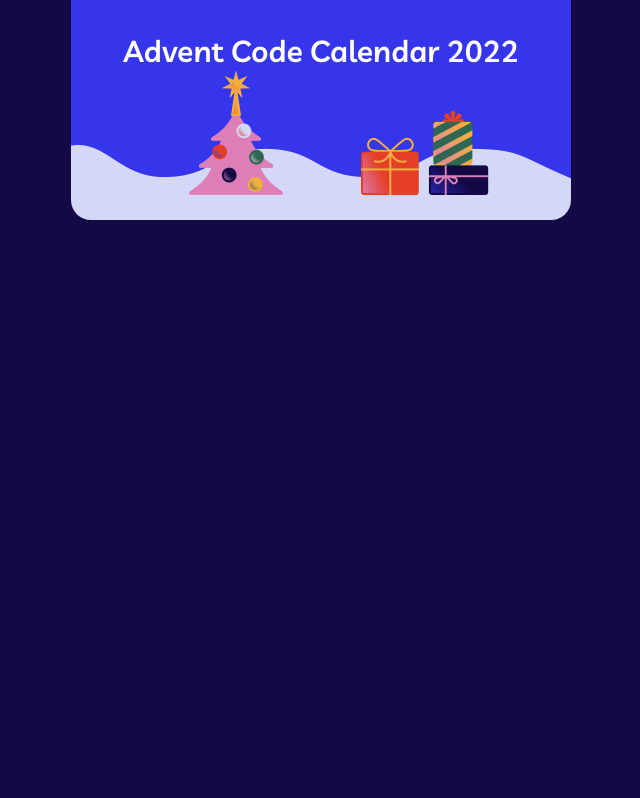
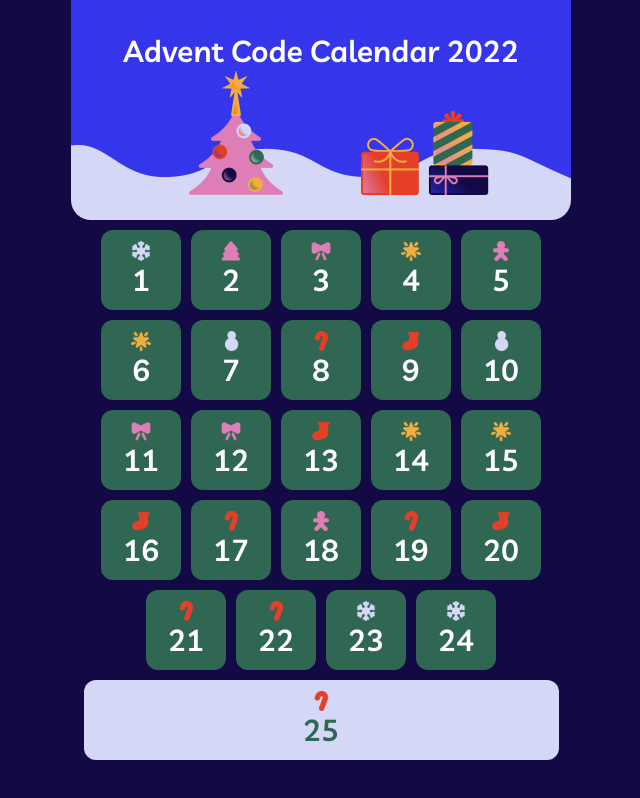
Before and after one commit to Pierfran992/react-advent-calendar, a React (Vite) app: page / in a window 1280 px wide. Shown: the whole page, without its empty margins (319-959 px from the left). Built offline with nearby package versions, Linux system fonts and the light colour scheme.

Commit message:
Creato il componente calendario con i giorni creati in modo dinamico attraverso l'utilizzo delle props e map;

```diff
--- a/src/App.css
+++ b/src/App.css
@@ -30,4 +30,45 @@ header {
   z-index: 1;
 }
 
-/* calendar */
+/* Calendario */
+
+.calendar {
+  padding: 5px;
+
+  display: flex;
+  justify-content: center;
+  flex-wrap: wrap;
+}
+
+.box {
+  width: 80px;
+  height: 80px;
+  margin: 5px;
+  border-radius: 12px;
+  background-color: #306753;
+
+  display: flex;
+  flex-direction: column;
+  align-items: center;
+  justify-content: center;
+}
+
+.box:last-child {
+  width: calc(100% - 15px);
+  color: #306753;
+  background-color: #d4d7f5;
+}
+
+.box-icon {
+  width: 20px;
+  height: 20px;
+}
+
+.box-date {
+  font-size: 30px;
+  font-weight: 600;
+}
+
+.box-opened {
+  opacity: 0.6;
+}
--- a/src/App.jsx
+++ b/src/App.jsx
@@ -3,13 +3,182 @@ import { useState } from 'react'
 import './App.css'
 import Container from './components/Container';
 import Header from './components/Header';
+import Calendar from './components/Calendar';
 // _____________________________________
 
+// DATI
+//DATI
+const source = [
+  {
+    "id": 0,
+    "type": "image",
+    "icon": "ico-neve",
+    "title": "gremlins",
+    "url": "images/gremlins.gif"
+  },
+  {
+    "id": 1,
+    "type": "image",
+    "icon": "ico-albero",
+    "title": "friends",
+    "url": "images/friends.gif"
 
+  },
+  {
+    "id": 2,
+    "type": "text",
+    "icon": "ico-fiocco",
+    "text": "Se fossi nato fra il 1647 al 1660 non avresti potuto festeggiare il Natale! In quegli anni fu bandito e cambiato in un giorno di digiuno."
+  },
+  {
+    "id": 3,
+    "type": "image",
+    "icon": "ico-stella",
+    "title": "home alone",
+    "url": "images/homealone.gif"
+  },
+  {
+    "id": 4,
+    "type": "text",
+    "icon": "ico-omino",
+    "text": "La stella di Natale sembra una pianta tipicamente invernale, invece nasce come cespuglio nel caldo del Messico ed era conosciuta fin dai tempi degli Aztechi"
+  },
+  {
+    "id": 5,
+    "type": "image",
+    "icon": "ico-stella",
+    "title": "Griffin",
+    "url": "images/griffin.gif"
+  },
+  {
+    "id": 6,
+    "type": "text",
+    "icon": "ico-pupazzo",
+    "text": "Babbo Natale non ha sempre indossato abiti rossi!Lo sapevi che anni fa indossava il verde?"
+  },
+  {
+    "id": 7,
+    "type": "text",
+    "icon": "ico-caramella",
+    "text": "Jingle Bells, Jingle Bells: non mentire, l’hai letta cantando. Sapevi che la canzone più famosa del natale è anche stata la prima cantata nello spazio?"
+  },
+  {
+    "id": 8,
+    "type": "image",
+    "icon": "ico-calza",
+    "title": "Skeleton",
+    "url": "images/skeleton.gif"
+  },
+  {
+    "id": 9,
+    "type": "text",
+    "icon": "ico-pupazzo",
+    "text": "Natale a Luglio? A Cuba è stato così per quasi 30 anni, fra il 1968 e il 1997: i festeggiamenti avvenivano in piena estate"
+  },
+  {
+    "id": 10,
+    "type": "text",
+    "icon": "ico-fiocco",
+    "text": "Oltre a Pasqua, anche Natale ha la sua isola: è Christmas Island nell’Oceano Indiano, scoperta il 25 dicembre 1643."
+  },
+  {
+    "id": 11,
+    "type": "text",
+    "icon": "ico-fiocco",
+    "text": "Anche Babbo Natale cede al lato oscuro della Forza. Il suo alter ego è Krampus, un demone che va alla ricerca di bambini cattivi."
+  },
+  {
+    "id": 12,
+    "type": "text",
+    "icon": "ico-calza",
+    "text": "Pensi di essere un campione seriale di regali? Beh, i francesi hanno regalato agli americani la Statua della Libertà in segno di amicizia nel Natale del 1883"
+  },
+  {
+    "id": 13,
+    "type": "image",
+    "icon": "ico-stella",
+    "title": "Nightmare Before Christmas",
+    "url": "images/nightmare.gif"
+  },
+  {
+    "id": 14,
+    "type": "text",
+    "icon": "ico-stella",
+    "text": "In Svezia c’è una versione local di Babbo Natale: si chiama Tomte, è basso come un folletto e gira accompagnato da Yule, la sua capra"
+  },
+  {
+    "id": 15,
+    "type": "image",
+    "icon": "ico-calza",
+    "title": "The Grinch",
+    "url": "images/grinch.gif"
+  },
+  {
+    "id": 16,
+    "type": "text",
+    "icon": "ico-caramella",
+    "text": "Anche tu addobbi l’albero solo da un lato?Chissà se lo fecero anche gli antichi Egizi quando nel loro equivalente del Natale addobbavano le Piramidi"
+  },
+  {
+    "id": 17,
+    "type": "text",
+    "icon": "ico-omino",
+    "text": "In Giappone il Natale è festeggiato come una sorta di San Valentino durante il quale solo le coppie si scambiano i doni"
+  },
+  {
+    "id": 18,
+    "type": "text",
+    "icon": "ico-caramella",
+    "text": "È tempo di panettone, ma da dove viene questo nome? È quello di un dolce, il Pan di Toni inventato dall’aiuto cuoco della famiglia Sforza"
+  },
+  {
+    "id": 19,
+    "type": "text",
+    "icon": "ico-calza",
+    "text": "Ma Babbo Natale abita in Puglia? Il nostro barbuto personaggio si ispira a San Nicola di Myra, un vescovo le cui spoglie sono custodite a Bari"
+  },
+  {
+    "id": 20,
+    "type": "image",
+    "icon": "ico-caramella",
+    "title": "Una poltrona per due",
+    "url": "images/poltrona.gif"
+  },
+  {
+    "id": 21,
+    "type": "image",
+    "icon": "ico-caramella",
+    "title": "Spongebob",
+    "url": "images/spongebob.gif"
+  },
+  {
+    "id": 22,
+    "type": "image",
+    "icon": "ico-neve",
+    "title": "Elf",
+    "url": "images/elf.gif"
+  },
+  {
+    "id": 23,
+    "type": "text",
+    "icon": "ico-neve",
+    "text": "Se pensi di non aver fritto abbastanza durante le scorse festività, ti sproniamo dicendo che in Polonia il pranzo natalizio è di 12 portate, una per ogni apostolo "
+  },
+  {
+    "id": 24,
+    "type": "image",
+    "icon": "ico-caramella",
+    "title": "Carlton dancing",
+    "url": "images/dance.gif"
+  }
+];
+
+// COMPONENT
 function App() {
   return (
     <Container>
       <Header />
+      <Calendar source={source} />
     </Container>
   );
 }
--- /dev/null
+++ b/src/components/Calendar.jsx
@@ -0,0 +1,21 @@
+// IMPORT
+
+
+// COMPONENT
+export default function Calendar({ source }) {
+    const iconUrl = "./src/assets/img/icons/";
+
+    return (
+        <div className="calendar">
+            {source.map((t) => {
+                return (
+                    <div key={t.id} className="box">
+                        <img src={iconUrl + t.icon + ".png"} alt={t.icon} className="box-icon" />
+                        <div className="box-date">{t.id + 1}</div>
+                    </div>
+                );
+            })
+            }
+        </div>
+    );
+}
```
